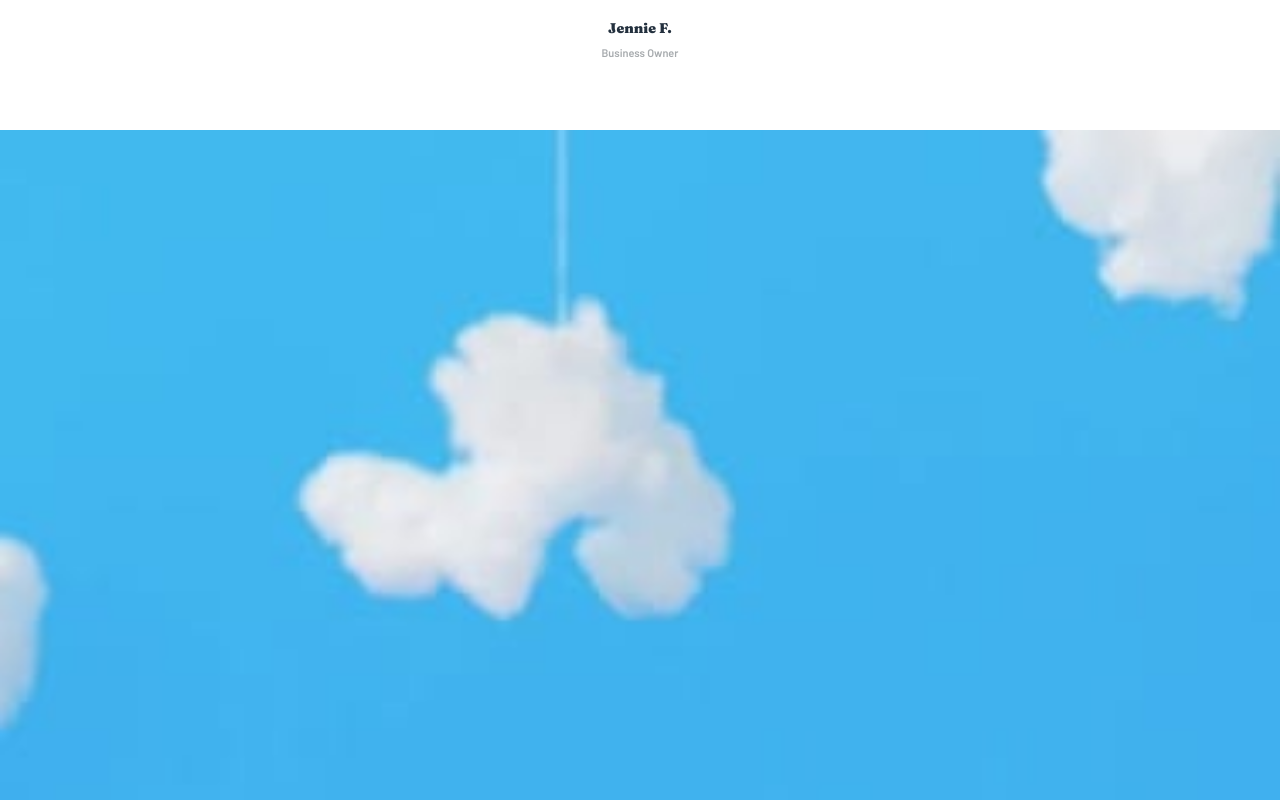
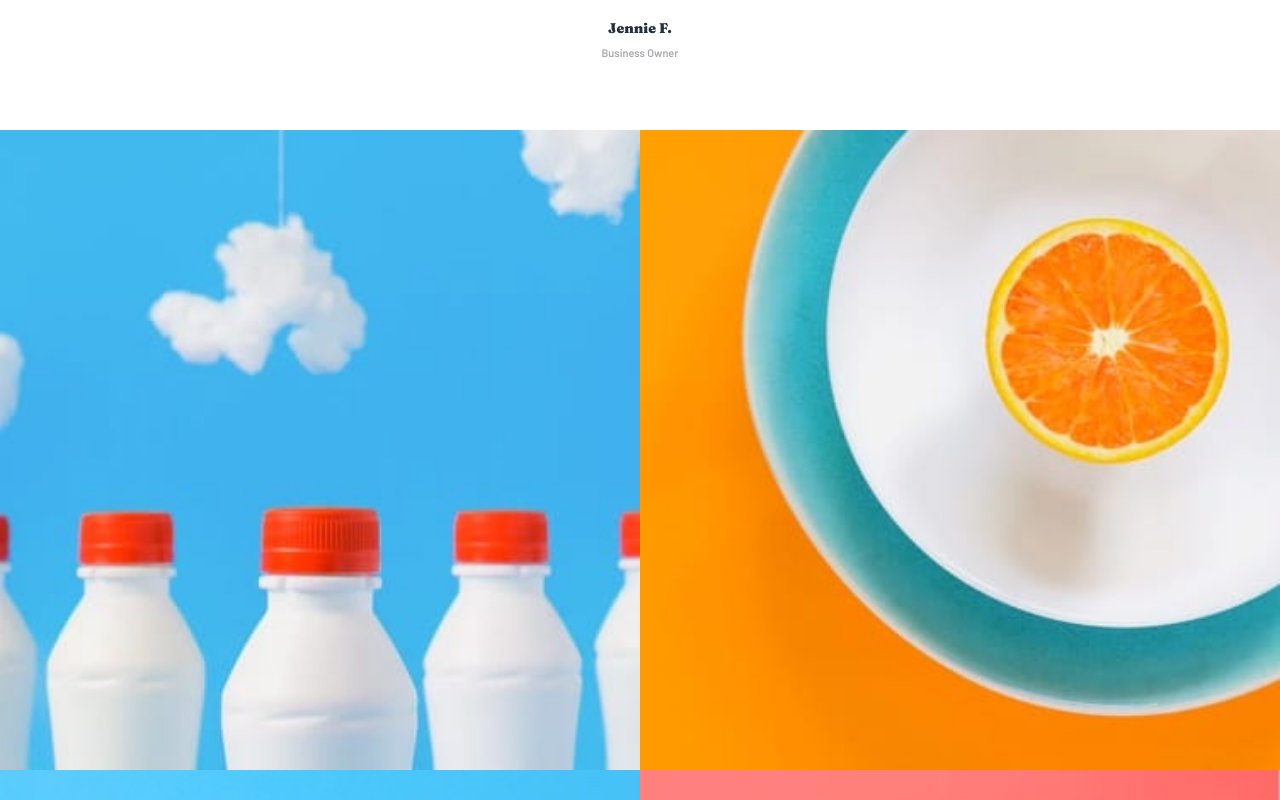
Before and after one commit to VenusY/frontend-mentor-sunnyside-agency-landing-page, a React app: page / in a window 1280 px wide. Shown: the part 4620-5420 px from the top of the page. Built offline with nearby package versions, Linux system fonts and the light colour scheme.

Commit message:
Style gallery

```diff
--- a/src/components/Gallery.jsx
+++ b/src/components/Gallery.jsx
@@ -1,3 +1,5 @@
+import '../styles/scss/Gallery.scss';
+
 export default function Gallery() {
   return (
     <div className='gallery'>
--- /dev/null
+++ b/src/styles/scss/Gallery.scss
@@ -0,0 +1,14 @@
+.gallery {
+  display: flex;
+  flex-wrap: wrap;
+
+  &__image {
+    &--mobile {
+      width: 50%;
+    }
+
+    &--desktop {
+      display: none;
+    }
+  }
+}
```
